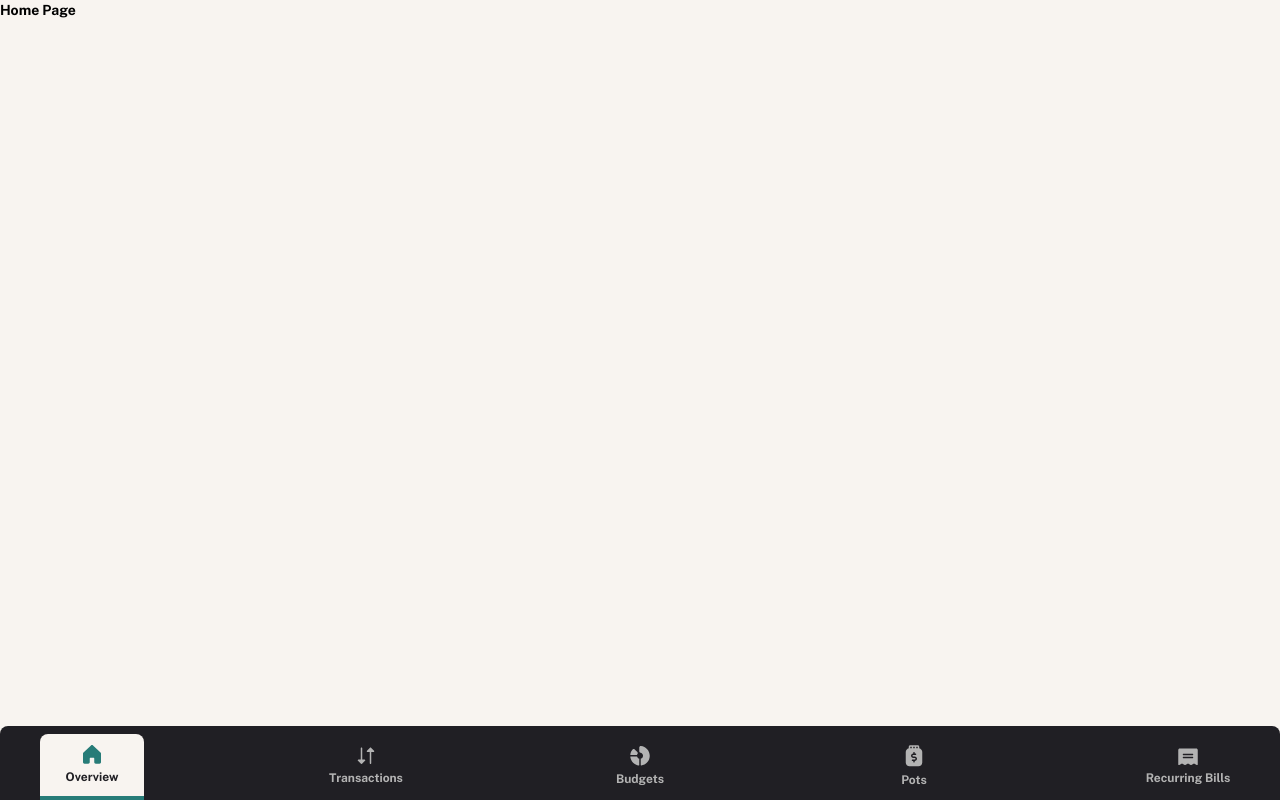
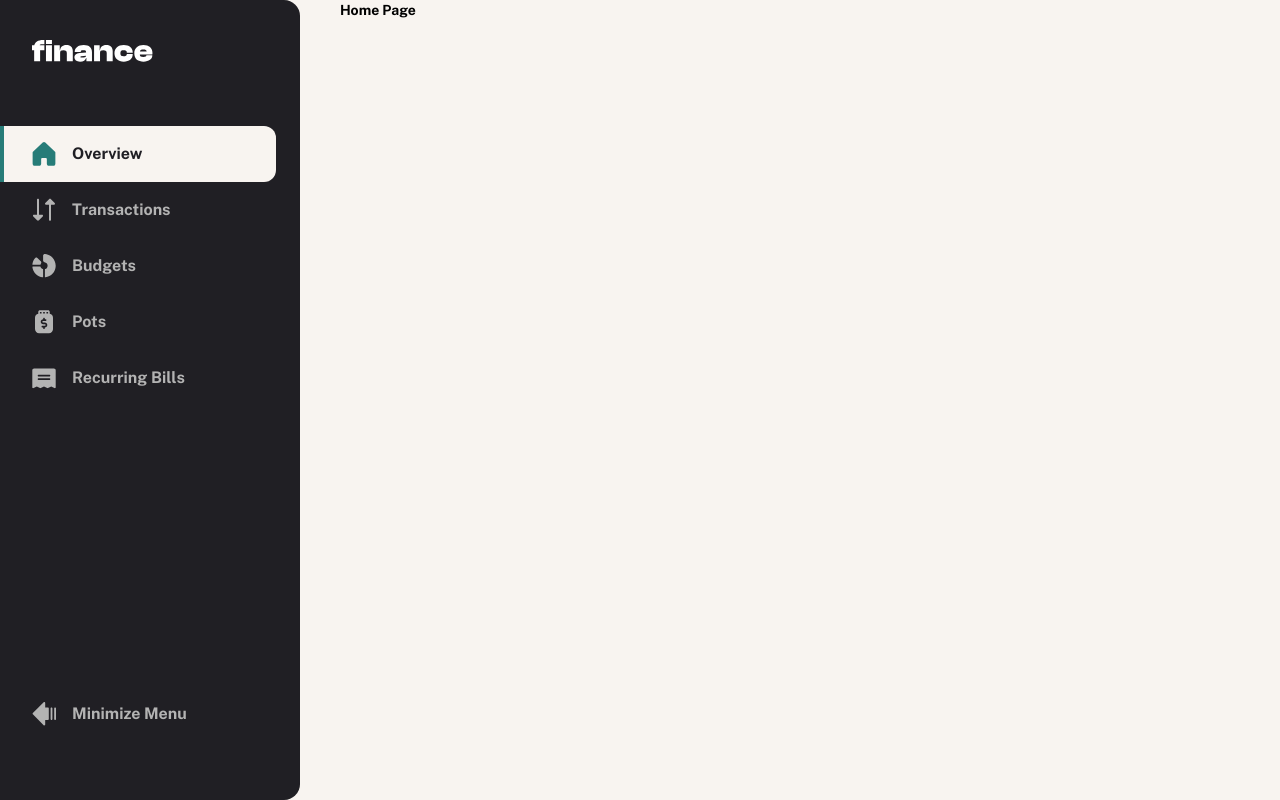
Before and after one commit to jownsu/personal-finance-app, a Next.js app: page / in a window 1280 px wide. Built offline with nearby package versions, Linux system fonts and the light colour scheme.

Commit message:
Implement desktop sidebar

```diff
--- a/app/(pages)/layout.tsx
+++ b/app/(pages)/layout.tsx
@@ -1,4 +1,4 @@
-import MobileNav from "../_components/MobileNav";
+import NavigationBar from "../_components/NavigationBar";
 
 export default function RootLayout({
     children
@@ -6,9 +6,9 @@ export default function RootLayout({
     children: React.ReactNode;
 }>) {
     return (
-        <main className="flex min-h-screen flex-col bg-light_grey">
-            {children}
-            <MobileNav />
+        <main className="bg-light_grey flex min-h-screen flex-col lg:flex-row-reverse lg:gap-[4rem]">
+            <div className="flex-1">{children}</div>
+            <NavigationBar />
         </main>
     );
 }
--- a/app/_components/MobileNav.tsx
+++ /dev/null
@@ -1,87 +0,0 @@
-"use client";
-
-/* NEXT */
-import Link from "next/link";
-import { usePathname } from "next/navigation";
-
-/* ICONS */
-import BudgetIcon from "@/public/images/icon-nav-budgets.svg";
-import OverviewIcon from "@/public/images/icon-nav-overview.svg";
-import PotIcon from "@/public/images/icon-nav-pots.svg";
-import BillsIcon from "@/public/images/icon-nav-recurring-bills.svg";
-import TransactionIcon from "@/public/images/icon-nav-transactions.svg";
-
-/* HELPERS */
-import { cn } from "../_utils/helpers";
-
-const LINKS = [
-    {
-        id: 1,
-        label: "Overview",
-        url: "/",
-        icon: <OverviewIcon className="" />
-    },
-    {
-        id: 2,
-        label: "Transactions",
-        url: "/transactions",
-        icon: <TransactionIcon />
-    },
-    {
-        id: 3,
-        label: "Budgets",
-        url: "/budgets",
-        icon: <BudgetIcon />
-    },
-    {
-        id: 4,
-        label: "Pots",
-        url: "/pots",
-        icon: <PotIcon />
-    },
-    {
-        id: 5,
-        label: "Recurring Bills",
-        url: "/bills",
-        icon: <BillsIcon />
-    }
-];
-
-const MobileNav = () => {
-    const pathname = usePathname();
-
-    return (
-        <nav className="mt-auto h-[5.2rem] rounded-t-[.8rem] bg-grey-900 px-[1.6rem] pt-[.8rem] md:h-[7.4rem] md:px-[4rem]">
-            <ul className="flex h-full justify-between *:flex *:flex-1 *:items-center *:justify-center *:rounded-t-[.8rem]">
-                {LINKS.map((link) => (
-                    <li
-                        key={link.id}
-                        className={cn("max-w-[10.4rem] text-grey-300", {
-                            "border-b-[.4rem] border-green bg-beige-100 text-green":
-                                pathname === link.url
-                        })}
-                    >
-                        <Link
-                            href={link.url}
-                            className="flex flex-col items-center gap-[.4rem]"
-                        >
-                            {link.icon}
-                            <span
-                                className={cn(
-                                    "hidden !text-preset_5_bold text-grey-300 md:block",
-                                    {
-                                        "text-grey-900": pathname === link.url
-                                    }
-                                )}
-                            >
-                                {link.label}
-                            </span>
-                        </Link>
-                    </li>
-                ))}
-            </ul>
-        </nav>
-    );
-};
-
-export default MobileNav;
--- /dev/null
+++ b/app/_components/NavigationBar.tsx
@@ -0,0 +1,108 @@
+"use client";
+
+/* NEXT */
+import Link from "next/link";
+import { usePathname } from "next/navigation";
+
+/* ICONS */
+import BudgetIcon from "@/public/images/icon-nav-budgets.svg";
+import OverviewIcon from "@/public/images/icon-nav-overview.svg";
+import PotIcon from "@/public/images/icon-nav-pots.svg";
+import BillsIcon from "@/public/images/icon-nav-recurring-bills.svg";
+import TransactionIcon from "@/public/images/icon-nav-transactions.svg";
+import Logo from "@/public/images/logo-large.svg";
+import BackIcon from "@/public/images/icon-minimize-menu.svg";
+
+/* HELPERS */
+import { cn } from "../_utils/helpers";
+import { useState } from "react";
+
+const LINKS = [
+    {
+        id: 1,
+        label: "Overview",
+        url: "/",
+        icon: <OverviewIcon className="" />
+    },
+    {
+        id: 2,
+        label: "Transactions",
+        url: "/transactions",
+        icon: <TransactionIcon />
+    },
+    {
+        id: 3,
+        label: "Budgets",
+        url: "/budgets",
+        icon: <BudgetIcon />
+    },
+    {
+        id: 4,
+        label: "Pots",
+        url: "/pots",
+        icon: <PotIcon />
+    },
+    {
+        id: 5,
+        label: "Recurring Bills",
+        url: "/bills",
+        icon: <BillsIcon />
+    }
+];
+
+const NavigationBar = () => {
+    const pathname = usePathname();
+    const [is_open, setOpen] = useState(true);
+
+    return (
+        <nav className="mt-auto h-[5.2rem] rounded-t-[.8rem] bg-grey-900 px-[1.6rem] pt-[.8rem] md:h-[7.4rem] md:px-[4rem] lg:mt-0 lg:flex lg:h-auto lg:basis-[30rem] lg:flex-col lg:gap-[2.4rem] lg:rounded-r-[1.6rem] lg:rounded-tl-none lg:px-0 lg:pb-[5.8rem] lg:pr-[2.4rem] lg:pt-0">
+            <div className="hidden px-[3.2rem] py-[4rem] lg:block">
+                <Logo className="h-[2.2rem] w-[12.1rem]" />
+            </div>
+
+            <ul className="flex h-full justify-between lg:h-auto lg:flex-col">
+                {LINKS.map((link) => (
+                    <li
+                        key={link.id}
+                        className={cn(
+                            "flex max-w-[10.4rem] flex-1 items-center justify-center rounded-t-[.8rem] text-grey-300 lg:h-[5.6rem] lg:max-w-none lg:flex-initial lg:justify-start lg:px-[3.2rem]",
+                            {
+                                "border-b-[.4rem] border-green bg-beige-100 text-green lg:rounded-r-[1.2rem] lg:rounded-tl-none lg:border-b-0 lg:border-l-[.4rem] lg:px-[2.8rem]":
+                                    pathname === link.url
+                            }
+                        )}
+                    >
+                        <Link
+                            href={link.url}
+                            className="flex flex-col items-center gap-[.4rem] lg:flex-row lg:gap-[1.6rem] [&>svg]:size-[2.4rem]"
+                        >
+                            {link.icon}
+                            <span
+                                className={cn(
+                                    "hidden !text-preset_5_bold text-grey-300 md:block lg:!text-preset_3",
+                                    {
+                                        "text-grey-900": pathname === link.url
+                                    }
+                                )}
+                            >
+                                {link.label}
+                            </span>
+                        </Link>
+                    </li>
+                ))}
+            </ul>
+
+            <button
+                type="button"
+                className="mt-auto flex h-[5.6rem] items-center gap-[1.6rem] px-[3.2rem]"
+            >
+                <BackIcon className="size-[2.4rem]" />
+                <span className="text-preset_3 text-grey-300">
+                    Minimize Menu
+                </span>
+            </button>
+        </nav>
+    );
+};
+
+export default NavigationBar;
--- a/app/_components/Sidebar.tsx
+++ /dev/null
@@ -1,7 +0,0 @@
-"use client";
-
-const Sidebar = () => {
-    return <aside>Sidebar</aside>;
-};
-
-export default Sidebar;
```
